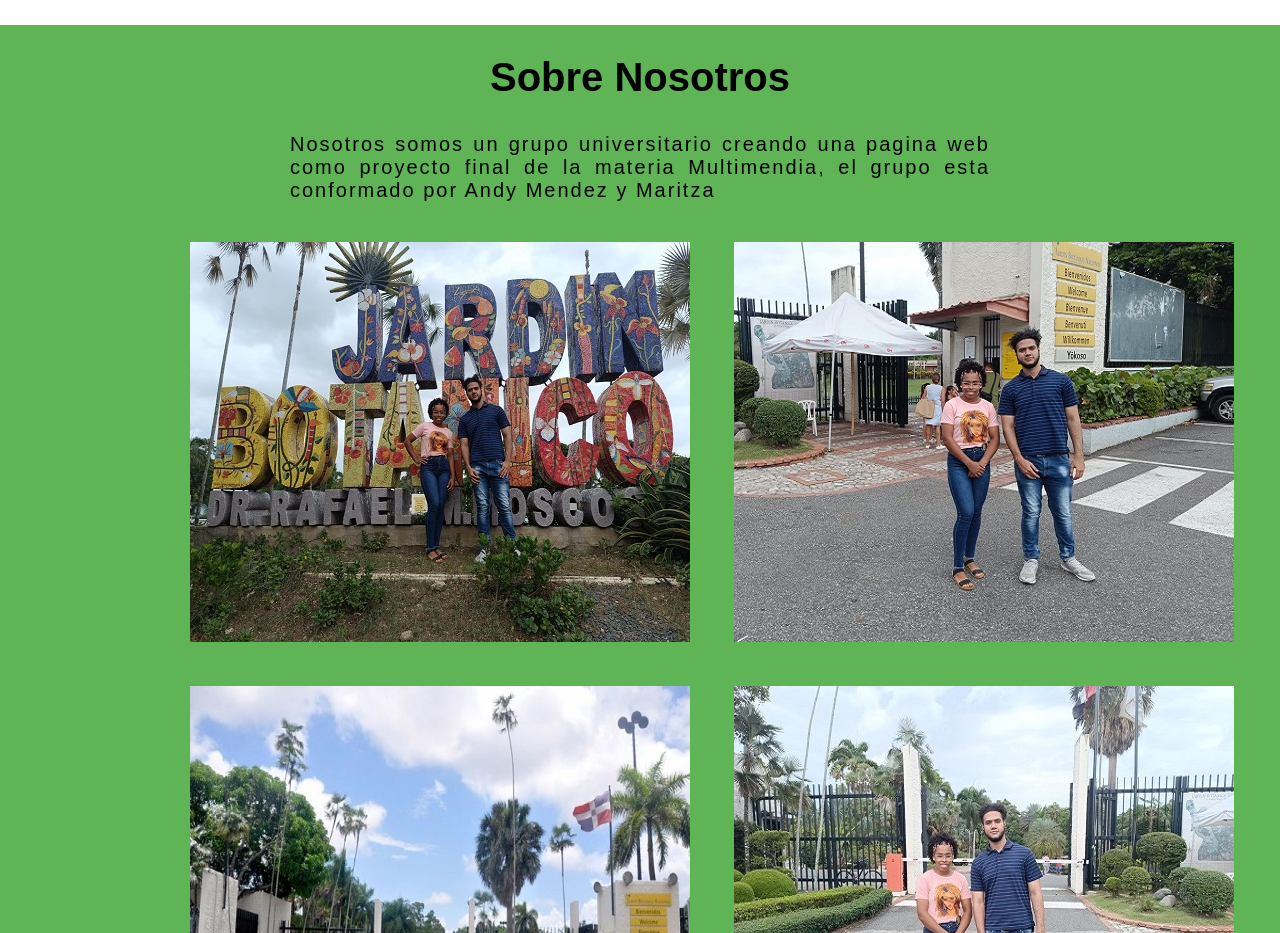
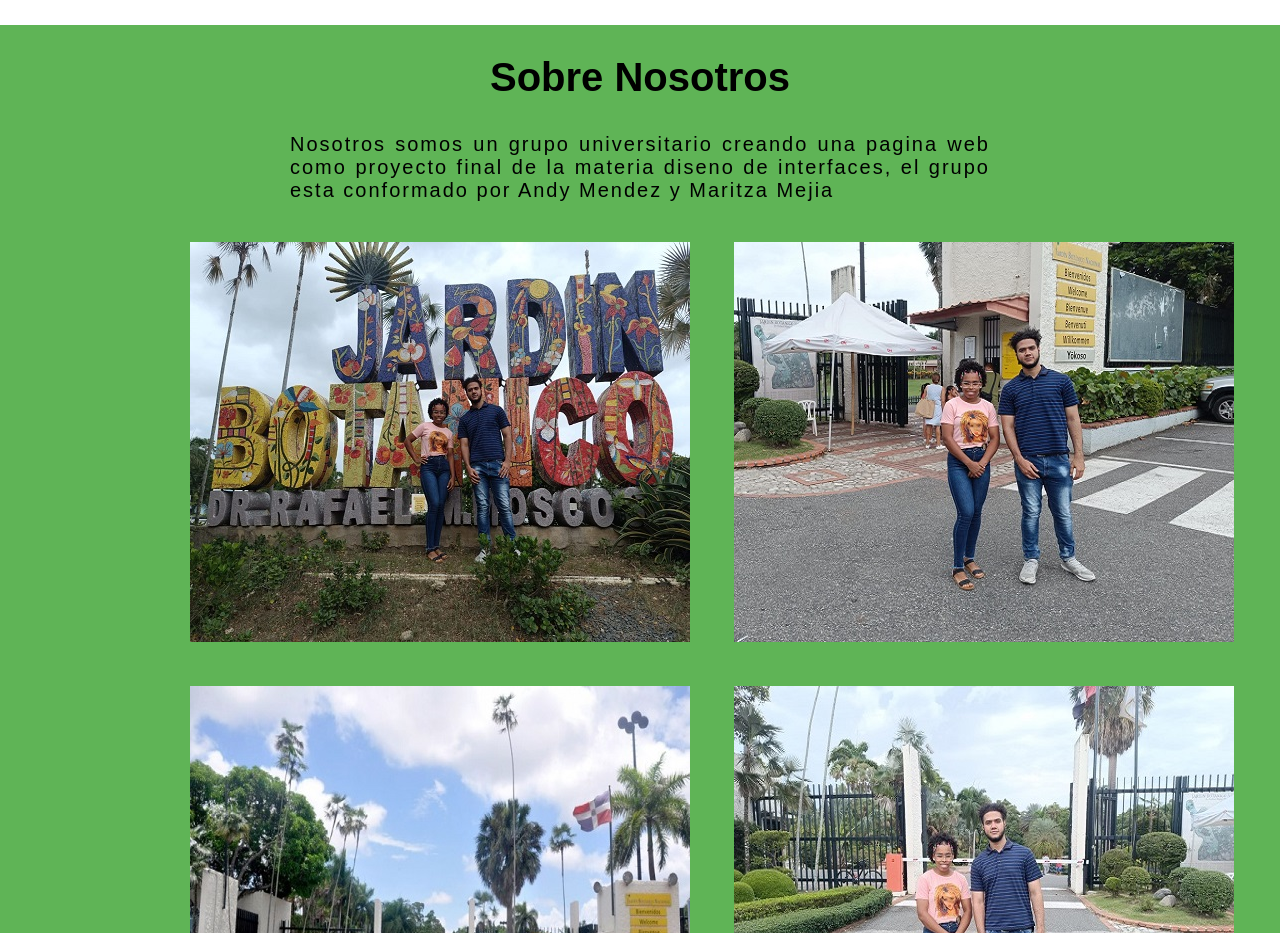
Before and after one commit to AndyMendez08/web_practica, a plain HTML site: page index.html in a window 1280 px wide. Shown: the part 5700-6633 px from the top of the page. Drawn offline with Linux system fonts and the light colour scheme.

Commit message:
Update index.html

```diff
--- a/index.html
+++ b/index.html
@@ -153,7 +153,7 @@ El acceso al Jardín Botánico Nacional es muy sencillo, ya que se encuentra cer
 
 <h2 class="contenedor5__titulo">Sobre Nosotros</h2>
 
-<p class="contenedor5__parrafo">Nosotros somos un grupo universitario creando una pagina web como proyecto final de la materia Multimendia, el grupo esta conformado por Andy Mendez y Maritza </p>
+<p class="contenedor5__parrafo">Nosotros somos un grupo universitario creando una pagina web como proyecto final de la materia diseno de interfaces, el grupo esta conformado por Andy Mendez y Maritza Mejia  </p>
 
 
 <div class="contenedor5__img">
```
